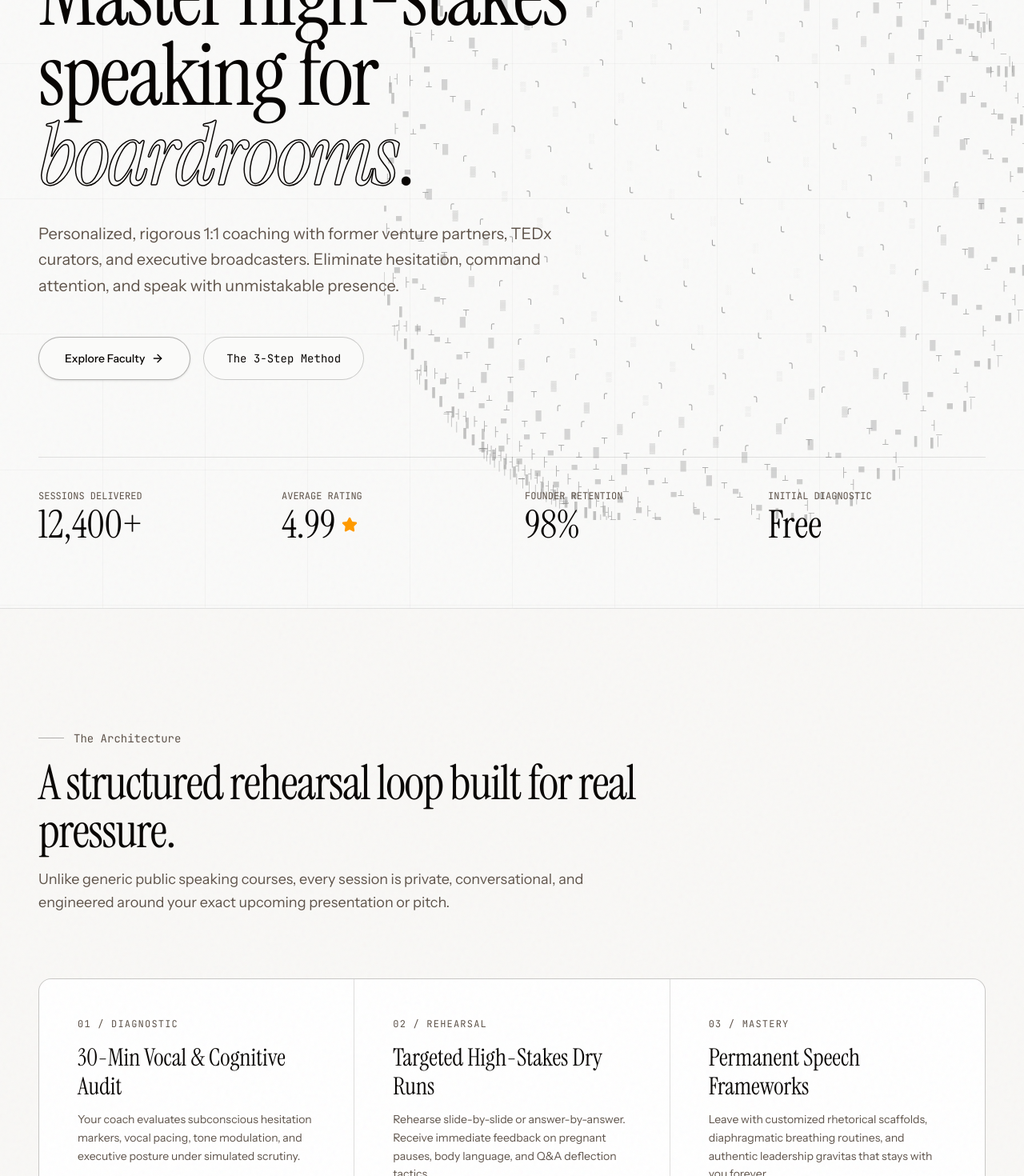
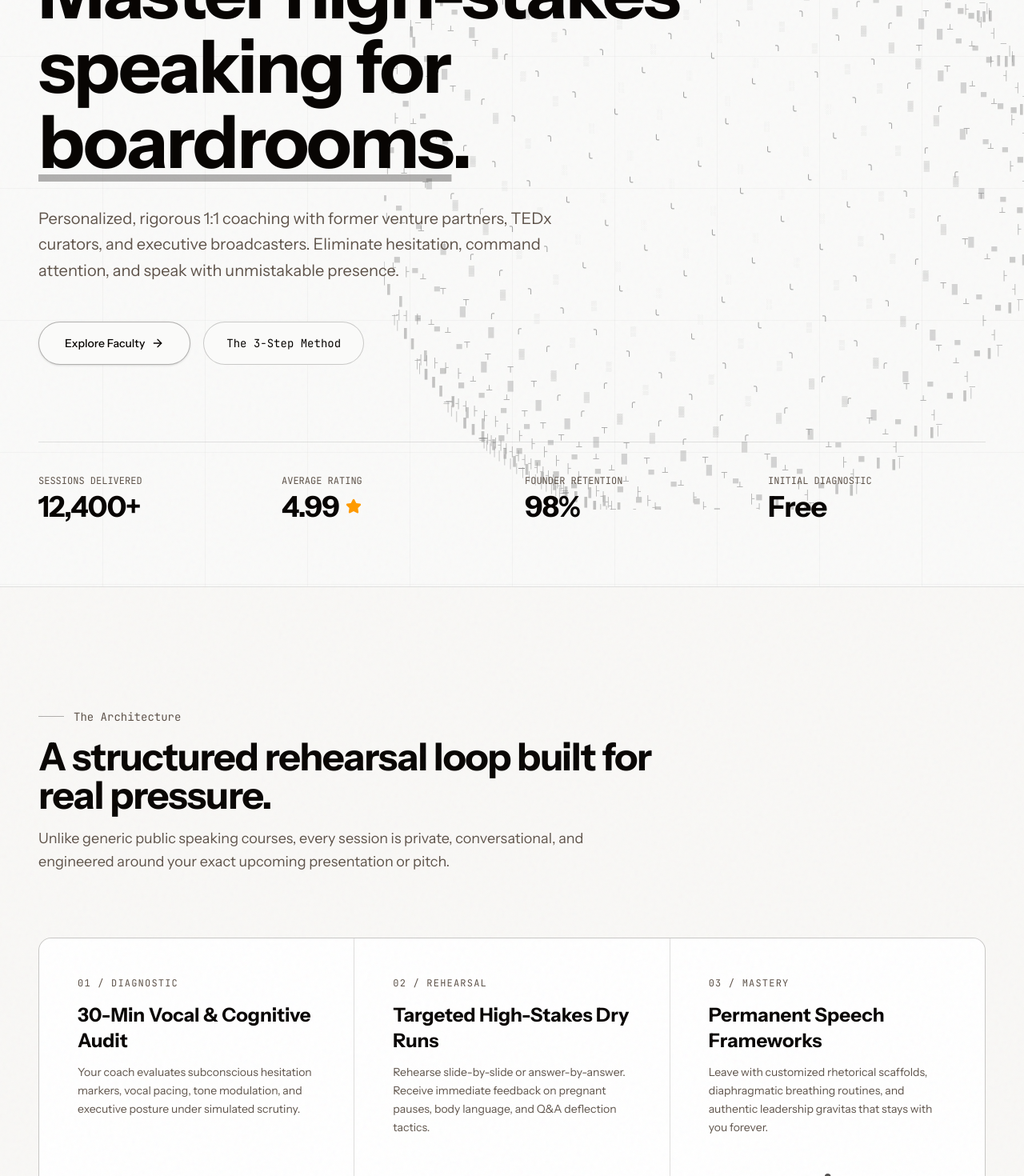
Before and after one commit to sarthak0105/articulate-x, a Next.js app: page / in a window 1280 px wide. Shown: the part 260-1730 px from the top of the page at 80% size. Built offline with nearby package versions, Linux system fonts and the light colour scheme.

Commit message:
style: remove italic font and switch to clean bold typography across site

```diff
--- a/src/app/globals.compiled.css
+++ b/src/app/globals.compiled.css
@@ -1,5 +1,5 @@
 /*! tailwindcss v4.3.5 | MIT License | https://tailwindcss.com */
-@import url("https://fonts.googleapis.com/css2?family=Instrument+Sans:ital,wght@0,400..700;1,400..700&family=Instrument+Serif:ital@0;1&family=JetBrains+Mono:wght@400;500;600&display=swap");
+@import url("https://fonts.googleapis.com/css2?family=Instrument+Sans:wght@400;500;600;700;800&family=JetBrains+Mono:wght@400;500;600&display=swap");
 @layer properties;
 @layer theme, base, components, utilities;
 @layer theme {
@@ -66,7 +66,7 @@
     --default-transition-timing-function: cubic-bezier(0.4, 0, 0.2, 1);
     --default-font-family: "Instrument Sans", system-ui, -apple-system, sans-serif;
     --default-mono-font-family: "JetBrains Mono", monospace;
-    --font-display: "Instrument Serif", Georgia, serif;
+    --font-display: "Instrument Sans", system-ui, -apple-system, sans-serif;
   }
 }
 @layer base {
@@ -1031,17 +1031,11 @@
   .text-right {
     text-align: right;
   }
-  .font-display {
-    font-family: "Instrument Serif", Georgia, serif;
-  }
   .font-mono {
     font-family: "JetBrains Mono", monospace;
   }
   .font-sans {
     font-family: "Instrument Sans", system-ui, -apple-system, sans-serif;
-  }
-  .font-serif {
-    font-family: var(--font-serif);
   }
   .text-2xl {
     font-size: var(--text-2xl);
@@ -1051,10 +1045,6 @@
     font-size: var(--text-3xl);
     line-height: var(--tw-leading, var(--text-3xl--line-height));
   }
-  .text-4xl {
-    font-size: var(--text-4xl);
-    line-height: var(--tw-leading, var(--text-4xl--line-height));
-  }
   .text-base {
     font-size: var(--text-base);
     line-height: var(--tw-leading, var(--text-base--line-height));
@@ -1081,12 +1071,12 @@
   .text-\[11px\] {
     font-size: 11px;
   }
-  .text-\[clamp\(3\.2rem\,8\.5vw\,7\.5rem\)\] {
-    font-size: clamp(3.2rem, 8.5vw, 7.5rem);
-  }
-  .leading-\[0\.92\] {
-    --tw-leading: 0.92;
-    line-height: 0.92;
+  .text-\[clamp\(2\.75rem\,7\.5vw\,5\.75rem\)\] {
+    font-size: clamp(2.75rem, 7.5vw, 5.75rem);
+  }
+  .leading-\[1\.02\] {
+    --tw-leading: 1.02;
+    line-height: 1.02;
   }
   .leading-relaxed {
     --tw-leading: var(--leading-relaxed);
@@ -1193,8 +1183,17 @@
   .uppercase {
     text-transform: uppercase;
   }
-  .italic {
-    font-style: italic;
+  .underline {
+    text-decoration-line: underline;
+  }
+  .decoration-foreground\/30 {
+    text-decoration-color: var(--foreground);
+    @supports (color: color-mix(in lab, red, red)) {
+      text-decoration-color: color-mix(in oklab, var(--foreground) 30%, transparent);
+    }
+  }
+  .underline-offset-8 {
+    text-underline-offset: 8px;
   }
   .antialiased {
     -webkit-font-smoothing: antialiased;
@@ -1458,6 +1457,10 @@
     .sm\:pt-32 {
       padding-top: calc(var(--spacing) * 32);
     }
+    .sm\:text-3xl {
+      font-size: var(--text-3xl);
+      line-height: var(--tw-leading, var(--text-3xl--line-height));
+    }
     .sm\:text-4xl {
       font-size: var(--text-4xl);
       line-height: var(--tw-leading, var(--text-4xl--line-height));
@@ -1466,10 +1469,6 @@
       font-size: var(--text-5xl);
       line-height: var(--tw-leading, var(--text-5xl--line-height));
     }
-    .sm\:text-6xl {
-      font-size: var(--text-6xl);
-      line-height: var(--tw-leading, var(--text-6xl--line-height));
-    }
     .sm\:text-sm {
       font-size: var(--text-sm);
       line-height: var(--tw-leading, var(--text-sm--line-height));
@@ -1541,9 +1540,13 @@
     .lg\:py-36 {
       padding-block: calc(var(--spacing) * 36);
     }
-    .lg\:text-3xl {
-      font-size: var(--text-3xl);
-      line-height: var(--tw-leading, var(--text-3xl--line-height));
+    .lg\:text-2xl {
+      font-size: var(--text-2xl);
+      line-height: var(--tw-leading, var(--text-2xl--line-height));
+    }
+    .lg\:text-4xl {
+      font-size: var(--text-4xl);
+      line-height: var(--tw-leading, var(--text-4xl--line-height));
     }
     .lg\:text-5xl {
       font-size: var(--text-5xl);
@@ -1552,10 +1555,6 @@
     .lg\:text-6xl {
       font-size: var(--text-6xl);
       line-height: var(--tw-leading, var(--text-6xl--line-height));
-    }
-    .lg\:text-7xl {
-      font-size: var(--text-7xl);
-      line-height: var(--tw-leading, var(--text-7xl--line-height));
     }
     .lg\:text-lg {
       font-size: var(--text-lg);
--- a/src/app/globals.css
+++ b/src/app/globals.css
@@ -1,4 +1,4 @@
-@import url("https://fonts.googleapis.com/css2?family=Instrument+Sans:ital,wght@0,400..700;1,400..700&family=Instrument+Serif:ital@0;1&family=JetBrains+Mono:wght@400;500;600&display=swap");
+@import url("https://fonts.googleapis.com/css2?family=Instrument+Sans:wght@400;500;600;700;800&family=JetBrains+Mono:wght@400;500;600&display=swap");
 @import "tailwindcss";
 
 :root {
@@ -24,7 +24,7 @@
 @theme inline {
   --font-sans: "Instrument Sans", system-ui, -apple-system, sans-serif;
   --font-mono: "JetBrains Mono", monospace;
-  --font-display: "Instrument Serif", Georgia, serif;
+  --font-display: "Instrument Sans", system-ui, -apple-system, sans-serif;
   --color-background: var(--background);
   --color-foreground: var(--foreground);
   --color-card: var(--card);
--- a/src/app/page.tsx
+++ b/src/app/page.tsx
@@ -177,11 +177,11 @@ export default function HomePage() {
 
           {/* Monumental Headline */}
           <div className="max-w-4xl mb-8">
-            <h1 className="text-[clamp(3.2rem,8.5vw,7.5rem)] font-display leading-[0.92] tracking-tight text-foreground">
+            <h1 className="text-[clamp(2.75rem,7.5vw,5.75rem)] font-bold leading-[1.02] tracking-tight text-foreground">
               Master high-stakes
               <br />
               speaking for{" "}
-              <span className="text-stroke font-display italic">
+              <span className="font-bold underline decoration-foreground/30 underline-offset-8">
                 {rotatingWords[wordIndex]}
               </span>
               .
@@ -218,14 +218,14 @@ export default function HomePage() {
               <span className="font-mono text-xs text-muted-foreground uppercase block mb-1">
                 Sessions Delivered
               </span>
-              <span className="font-display text-4xl lg:text-5xl text-foreground">12,400+</span>
+              <span className="text-3xl lg:text-4xl font-bold tracking-tight text-foreground">12,400+</span>
             </div>
             <div>
               <span className="font-mono text-xs text-muted-foreground uppercase block mb-1">
                 Average Rating
               </span>
               <div className="flex items-center gap-2">
-                <span className="font-display text-4xl lg:text-5xl text-foreground">4.99</span>
+                <span className="text-3xl lg:text-4xl font-bold tracking-tight text-foreground">4.99</span>
                 <Star className="h-5 w-5 fill-amber-500 text-amber-500" />
               </div>
             </div>
@@ -233,13 +233,13 @@ export default function HomePage() {
               <span className="font-mono text-xs text-muted-foreground uppercase block mb-1">
                 Founder Retention
               </span>
-              <span className="font-display text-4xl lg:text-5xl text-foreground">98%</span>
+              <span className="text-3xl lg:text-4xl font-bold tracking-tight text-foreground">98%</span>
             </div>
             <div>
               <span className="font-mono text-xs text-muted-foreground uppercase block mb-1">
                 Initial Diagnostic
               </span>
-              <span className="font-display text-4xl lg:text-5xl text-foreground">Free</span>
+              <span className="text-3xl lg:text-4xl font-bold tracking-tight text-foreground">Free</span>
             </div>
           </div>
         </div>
@@ -254,7 +254,7 @@ export default function HomePage() {
               <span className="w-8 h-px bg-foreground/30" />
               The Architecture
             </span>
-            <h2 className="font-display text-4xl lg:text-6xl tracking-tight text-foreground">
+            <h2 className="text-3xl lg:text-5xl font-bold tracking-tight text-foreground">
               A structured rehearsal loop built for real pressure.
             </h2>
             <p className="text-lg text-muted-foreground mt-4 leading-relaxed font-sans">
@@ -270,7 +270,7 @@ export default function HomePage() {
                 <span className="font-mono text-xs text-muted-foreground tracking-widest uppercase block mb-4">
                   01 / DIAGNOSTIC
                 </span>
-                <h3 className="font-display text-3xl text-foreground mb-3">
+                <h3 className="text-xl lg:text-2xl font-bold text-foreground mb-3">
                   30-Min Vocal & Cognitive Audit
                 </h3>
                 <p className="text-sm text-muted-foreground leading-relaxed mb-8 font-sans">
@@ -286,7 +286,7 @@ export default function HomePage() {
                 <span className="font-mono text-xs text-muted-foreground tracking-widest uppercase block mb-4">
                   02 / REHEARSAL
                 </span>
-                <h3 className="font-display text-3xl text-foreground mb-3">
+                <h3 className="text-xl lg:text-2xl font-bold text-foreground mb-3">
                   Targeted High-Stakes Dry Runs
                 </h3>
                 <p className="text-sm text-muted-foreground leading-relaxed mb-8 font-sans">
@@ -302,7 +302,7 @@ export default function HomePage() {
                 <span className="font-mono text-xs text-muted-foreground tracking-widest uppercase block mb-4">
                   03 / MASTERY
                 </span>
-                <h3 className="font-display text-3xl text-foreground mb-3">
+                <h3 className="text-xl lg:text-2xl font-bold text-foreground mb-3">
                   Permanent Speech Frameworks
                 </h3>
                 <p className="text-sm text-muted-foreground leading-relaxed mb-8 font-sans">
@@ -326,7 +326,7 @@ export default function HomePage() {
             <span className="w-8 h-px bg-foreground/30" />
             Faculty &amp; Mentors
           </span>
-          <h2 className="font-display text-4xl lg:text-6xl tracking-tight text-foreground">
+          <h2 className="text-3xl lg:text-5xl font-bold tracking-tight text-foreground">
             World-Class Communication Coaches
           </h2>
           <p className="text-lg text-muted-foreground mt-3 font-sans">
@@ -375,7 +375,7 @@ export default function HomePage() {
             <div className="mx-auto flex h-12 w-12 items-center justify-center rounded-xl bg-secondary text-foreground mb-4">
               <SearchX className="h-6 w-6" />
             </div>
-            <h3 className="font-display text-2xl text-foreground">
+            <h3 className="text-2xl font-bold text-foreground">
               No mentors match your selected filters
             </h3>
             <p className="text-xs font-mono text-muted-foreground mt-2 max-w-sm mx-auto leading-relaxed">
@@ -414,7 +414,7 @@ export default function HomePage() {
                 <span className="font-mono text-xs text-foreground uppercase block mb-3 font-semibold">
                   + Raised $2.4M Seed Round
                 </span>
-                <p className="font-serif italic text-base lg:text-lg text-foreground/90 leading-relaxed mb-6">
+                <p className="text-base lg:text-lg text-foreground/90 leading-relaxed mb-6 font-normal">
                   &ldquo;Priya rebuilt our pitch narrative from the ground up. We had been
                   struggling to convey our defensibility. We closed our round three weeks
                   later.&rdquo;
@@ -441,7 +441,7 @@ export default function HomePage() {
                 <span className="font-mono text-xs text-foreground uppercase block mb-3 font-semibold">
                   + Standing Ovation at Web Summit
                 </span>
-                <p className="font-serif italic text-base lg:text-lg text-foreground/90 leading-relaxed mb-6">
+                <p className="text-base lg:text-lg text-foreground/90 leading-relaxed mb-6 font-normal">
                   &ldquo;Marcus turned my 40-slide academic research presentation into a
                   keynote that commanded 4,000 attendees. The feedback was extraordinary.&rdquo;
                 </p>
@@ -467,7 +467,7 @@ export default function HomePage() {
                 <span className="font-mono text-xs text-foreground uppercase block mb-3 font-semibold">
                   + Mastered Executive Town Halls
                 </span>
-                <p className="font-serif italic text-base lg:text-lg text-foreground/90 leading-relaxed mb-6">
+                <p className="text-base lg:text-lg text-foreground/90 leading-relaxed mb-6 font-normal">
                   &ldquo;I used to lose my breath and freeze during executive reviews. Kavita
                   diagnosed my diaphragmatic breath pattern in 10 minutes. The shift was
                   immediate.&rdquo;
@@ -498,7 +498,7 @@ export default function HomePage() {
           <span className="font-mono text-xs tracking-widest text-muted-foreground uppercase block mb-4">
             // Begin Your Transformation
           </span>
-          <h2 className="font-display text-4xl sm:text-6xl lg:text-7xl text-foreground tracking-tight mb-6">
+          <h2 className="text-3xl sm:text-5xl lg:text-6xl font-bold text-foreground tracking-tight mb-6">
             Ready to command your next stage?
           </h2>
           <p className="text-lg text-muted-foreground max-w-xl mx-auto mb-10 font-sans leading-relaxed">
--- a/src/components/BookingModal.tsx
+++ b/src/components/BookingModal.tsx
@@ -642,7 +642,7 @@ export function BookingModal({ mentor, isOpen, onClose }: BookingModalProps) {
                 <span className="inline-flex items-center gap-1 rounded-full border border-foreground/15 bg-secondary px-3.5 py-1 font-mono text-[11px] font-medium text-foreground mb-2">
                   Demo Confirmed &bull; ID: #AX-{Math.floor(100000 + Math.random() * 900000)}
                 </span>
-                <h3 className="text-2xl font-display text-foreground">
+                <h3 className="text-2xl font-bold text-foreground">
                   You&apos;re Confirmed, {assessment.fullName}!
                 </h3>
                 <p className="text-xs text-muted-foreground max-w-md mx-auto mt-1 font-sans">
@@ -717,7 +717,7 @@ export function BookingModal({ mentor, isOpen, onClose }: BookingModalProps) {
                 {assessment.challengeDescription && (
                   <div className="pt-2 border-t border-foreground/10 text-xs">
                     <span className="font-mono text-muted-foreground block text-[10px]">Notes for mentor:</span>
-                    <p className="text-foreground italic font-serif">
+                    <p className="text-foreground font-sans font-medium">
                       &ldquo;{assessment.challengeDescription}&rdquo;
                     </p>
                   </div>
--- a/src/components/Footer.tsx
+++ b/src/components/Footer.tsx
@@ -13,7 +13,7 @@ export function Footer() {
             {/* Brand Column */}
             <div className="col-span-2">
               <Link href="/" className="inline-flex items-center gap-2 mb-6 group">
-                <span className="text-2xl font-display text-foreground">ArticulateX</span>
+                <span className="text-2xl font-bold tracking-tight text-foreground">ArticulateX</span>
                 <span className="text-xs text-muted-foreground font-mono">TM</span>
               </Link>
 
--- a/src/components/MentorCard.tsx
+++ b/src/components/MentorCard.tsx
@@ -51,13 +51,13 @@ export function MentorCard({ mentor, onBookDemo }: MentorCardProps) {
           </span>
         </div>
 
-        {/* Name in Editorial Serif */}
+        {/* Name in Clean Bold Font */}
         <div className="mb-1">
           <Link
             href={`/mentors/${mentor.id}`}
             className="inline-block hover:opacity-80 transition-opacity focus:outline-none"
           >
-            <h3 className="font-display text-2xl lg:text-3xl tracking-tight text-foreground">
+            <h3 className="text-xl lg:text-2xl font-bold tracking-tight text-foreground">
               {mentor.name}
             </h3>
           </Link>
--- a/src/components/Navbar.tsx
+++ b/src/components/Navbar.tsx
@@ -47,7 +47,7 @@ export function Navbar({ onQuickBook, onOpenDesignSystem }: NavbarProps) {
           {/* Logo */}
           <Link href="/" className="flex items-center gap-2 group">
             <span
-              className={`font-display tracking-tight text-foreground transition-all duration-500 ${
+              className={`font-bold tracking-tight text-foreground transition-all duration-500 ${
                 isScrolled ? "text-xl" : "text-2xl"
               }`}
             >
```
Also changed, not shown: src/components/DesignTokensModal.tsx (+4 -4 lines), src/components/MentorProfileClient.tsx (+6 -6 lines).
